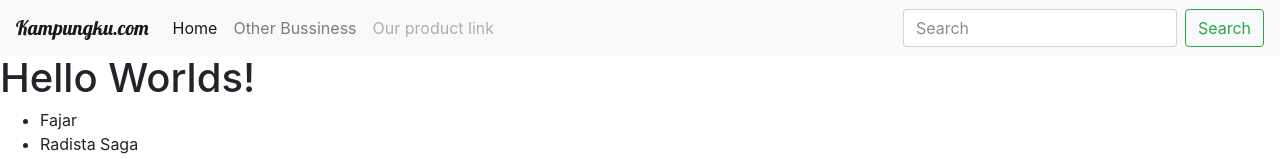
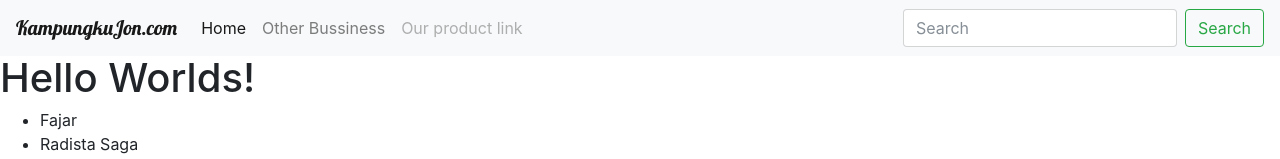
Before and after one commit to widhihanantyo/widhihanantyo.github.io, a plain HTML site: page Index.html in a window 1280 px wide. Shown: the top 159 px of the page. Drawn offline with nearby package versions, Linux system fonts and the light colour scheme.

Commit message:
ngubah nama

```diff
--- a/Index.html
+++ b/Index.html
@@ -12,7 +12,7 @@
     </head>
     <body>
             <nav class="navbar navbar-expand-lg navbar-light bg-light">
-                    <a class="navbar-brand " href="#">Kampungku.com</a>
+                    <a class="navbar-brand " href="#">KampungkuJon.com</a>
                     <button class="navbar-toggler" type="button" data-toggle="collapse" data-target="#navbarSupportedContent" aria-controls="navbarSupportedContent" aria-expanded="false" aria-label="Toggle navigation">
                       <span class="navbar-toggler-icon"></span>
                     </button>
```
